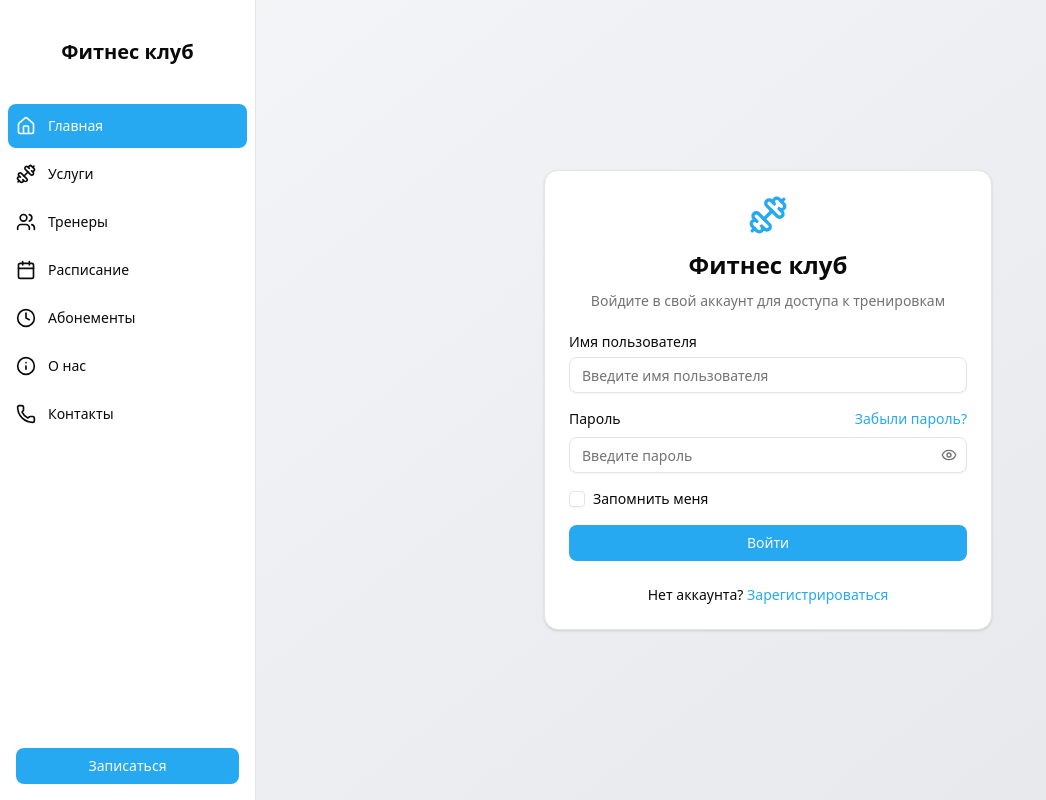
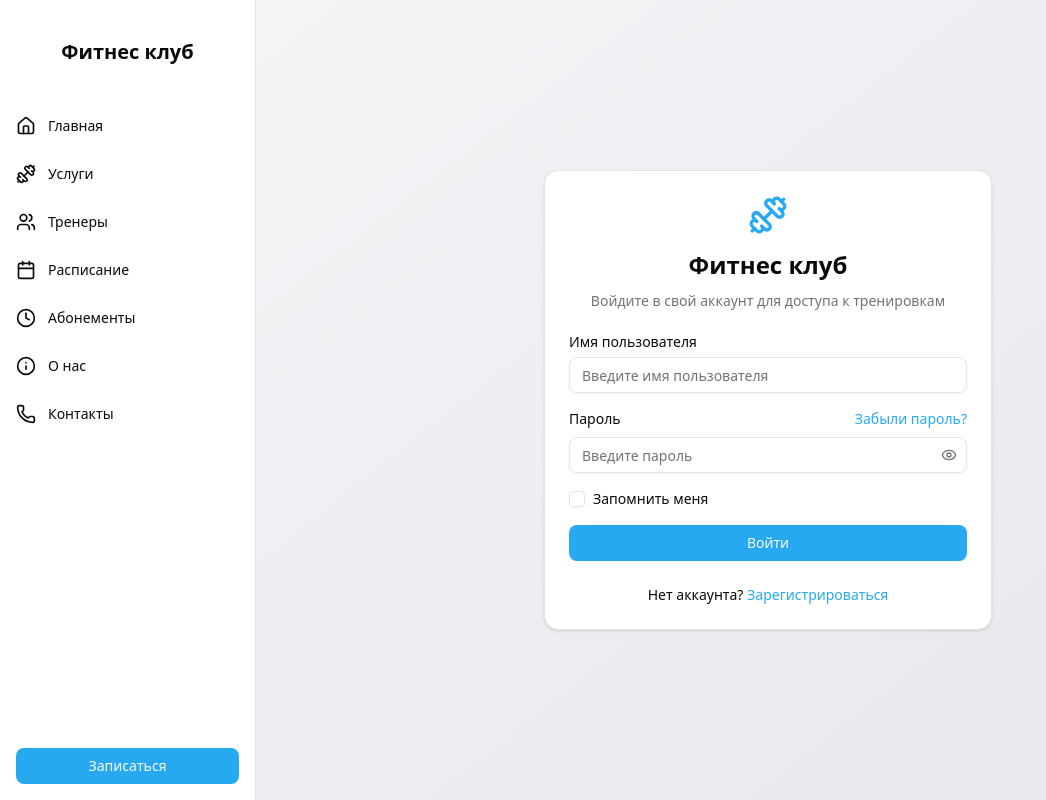
Before and after one commit to JukNavozn1k/fitness-club, a React (Vite) app in the folder frontend/: page /login in a window 1280 px wide. Shown: the whole page, without its empty margins (0-1046 px from the left). Built offline with nearby package versions, Linux system fonts and the light colour scheme.

Commit message:
new active point system

```diff
--- a/frontend/src/components/ui/navbar.tsx
+++ b/frontend/src/components/ui/navbar.tsx
@@ -1,12 +1,13 @@
 "use client"
 
 import { useState } from "react"
-import { Link } from "react-router-dom" // Используем React Router Link
+import { Link, useLocation } from "react-router-dom" // Используем React Router Link и useLocation
 import { Home, Dumbbell, Users, Phone } from "lucide-react"
 import { cn } from "@/lib/utils"
 
 export default function MobileNavbar() {
-  const [active, setActive] = useState("home")
+  const location = useLocation()
+  const currentPath = location.pathname.substring(1) || "home"
 
   const menuItems = [
     { id: "home", label: "Главная", icon: <Home className="h-5 w-5" /> },
@@ -24,9 +25,8 @@ export default function MobileNavbar() {
             to={`/${item.id}`} // Используем to вместо href
             className={cn(
               "flex flex-col items-center justify-center py-3",
-              active === item.id ? "text-primary" : "text-muted-foreground",
+              currentPath === item.id ? "text-primary" : "text-muted-foreground",
             )}
-            onClick={() => setActive(item.id)}
           >
             <div className="mb-1">{item.icon}</div>
             <span className="text-xs">{item.label}</span>
--- a/frontend/src/components/ui/sidebar.tsx
+++ b/frontend/src/components/ui/sidebar.tsx
@@ -1,13 +1,14 @@
 "use client"
 
 import { useState, useEffect } from "react"
-import { Link } from "react-router-dom" // Используем React Router Link
+import { Link, useLocation } from "react-router-dom" // Используем React Router Link
 import { Home, Dumbbell, Users, Calendar, Clock, Info, Phone } from "lucide-react"
 import { cn } from "@/lib/utils"
 import { Button } from "@/components/ui/button"
 
 export default function Sidebar() {
-  const [active, setActive] = useState("home")
+  const location = useLocation()
+  const currentPath = location.pathname.substring(1) || "home"
   const [sidebarWidth, setSidebarWidth] = useState(256)
 
   // Определяем, показывать ли текст или только иконки
@@ -78,9 +79,8 @@ export default function Sidebar() {
                 className={cn(
                   "group flex items-center py-3 text-sm font-medium rounded-md",
                   showText ? "px-2" : "px-0 justify-center",
-                  active === item.id ? "bg-primary text-primary-foreground" : "text-foreground hover:bg-muted",
+                  currentPath === item.id ? "bg-primary text-primary-foreground" : "text-foreground hover:bg-muted",
                 )}
-                onClick={() => setActive(item.id)}
                 title={!showText ? item.label : ""}
               >
                 <div className={showText ? "mr-3" : "mr-0"}>{item.icon}</div>
```
